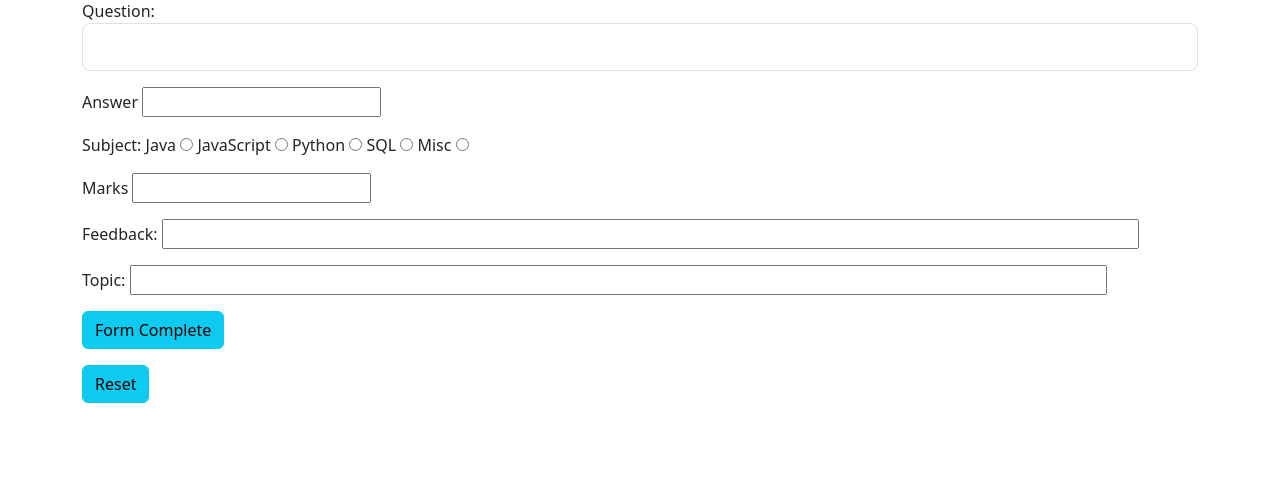
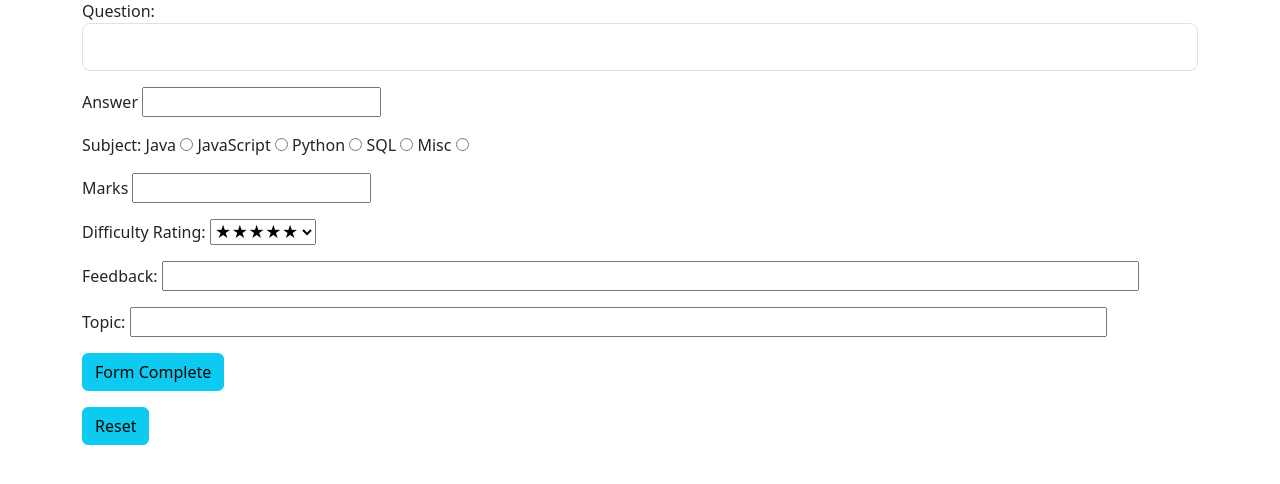
Before and after one commit to Iron-Chef/Automated_Assessment_Tool, a Flask app: page /add_fill_in_the_blank_question in a window 1280 px wide. Shown: the part 170-654 px from the top of the page. Run offline with Flask 3, Linux system fonts and the light colour scheme; some libraries are stand-ins or nearby versions.

Commit message:
Minor tweaks

```diff
--- a/app/forms.py
+++ b/app/forms.py
@@ -65,6 +65,7 @@ class FillInTheBlankQuestionForm(FlaskForm):
         ],
         coerce = str, validators = [DataRequired()])
     marks = IntegerField(validators = [DataRequired (message = "Please type your question here: ")])
+    rating = SelectField('Difficulty Rating:',choices=DIFFICULTY_RATING, coerce=int)
     feedback = StringField ("Feedback: ")
     topic = StringField("Topic: ")
     submit = SubmitField("Form Complete")
--- a/app/models.py
+++ b/app/models.py
@@ -64,8 +64,6 @@ class Multiplechoice(db.Model):
     ans_choice_4 = db.Column(db.Integer, default=False)
     rating = db.Column(db.Unicode(40))
     rating_num=db.Column(db.Integer)
-    #add tag column
-    #add difficulty column
     #add student answer foreignkey
     subject_tag = db.Column(db.Text, default = "")
     marks=db.Column(db.Integer, default=False)
--- a/app/routes.py
+++ b/app/routes.py
@@ -189,6 +189,8 @@ def add_fill_in_the_blank_question():
         answer_1 = form.answer.data,
         subject_tag = form.subject.data,
         marks = form.marks.data,
+        rating = dict(DIFFICULTY_RATING).get(form.rating.data),
+        rating_num = form.rating.data,
         feedback = form.feedback.data,
         topic_tag = form.topic.data,
         question_type = "fill_in_the_blank"
@@ -226,6 +228,8 @@ def edit_fill_in_the_blank_question(fill_in_the_blank_question_id):
         fill_in_the_blank_question.answer_1 = form.answer.data
         fill_in_the_blank_question.subject_tag = form.subject.data
         fill_in_the_blank_question.marks = form.marks.data
+        fill_in_the_blank_question.rating = dict(DIFFICULTY_RATING).get(form.rating.data)
+        fill_in_the_blank_question.rating_num = form.rating.data
         fill_in_the_blank_question.feedback = form.feedback.data
         fill_in_the_blank_question.topic_tag = form.topic.data
 
@@ -239,6 +243,7 @@ def edit_fill_in_the_blank_question(fill_in_the_blank_question_id):
     form.answer.data = fill_in_the_blank_question.answer_1
     form.subject.data = fill_in_the_blank_question.subject_tag
     form.marks.data = fill_in_the_blank_question.marks
+    form.rating.data == dict(DIFFICULTY_RATING).get(fill_in_the_blank_question.rating)
     form.feedback.data = fill_in_the_blank_question.feedback
     form.topic.data = fill_in_the_blank_question.topic_tag
 
@@ -274,8 +279,10 @@ def question_list(order_by):
         questions = Multiplechoice.query.order_by(Multiplechoice.marks)
     elif order_by == "marks_desc":
         questions = Multiplechoice.query.order_by(Multiplechoice.marks.desc())
-    elif order_by == "difficulty":
-        questions = Multiplechoice.query.order_by(Multiplechoice.difficulty)
+    elif order_by == "difficulty_asc":
+        questions = Multiplechoice.query.order_by(Multiplechoice.rating_num)
+    elif order_by == "difficulty_desc":
+        questions = Multiplechoice.query.order_by(Multiplechoice.rating_num.desc())
 
     return render_template('question_list.html',questions=questions)
 
@@ -399,8 +406,6 @@ def attempt_test(test_id):
   form.answer_5.choices = [(question_5.ans_choice_1,question_5.answer_1),(question_5.ans_choice_2,question_5.answer_2),(question_5.ans_choice_3,question_5.answer_3),(question_5.ans_choice_4,question_5.answer_4)]
   marks=0
 
-
-
   if form.validate_on_submit():
     if form.answer_1.data =="1":
         marks+=question_1.marks
--- a/app/templates/add_fill_in_the_blank_question.html
+++ b/app/templates/add_fill_in_the_blank_question.html
@@ -38,6 +38,10 @@
             </p>
 
             <p>
+                {{ form.rating.label }} {{ form.rating }}
+            </p>
+
+            <p>
                 {{ form.feedback.label }}
                 {{ form.feedback(size = 100) }}
             </p>
--- a/app/templates/fill_in_the_blank_question.html
+++ b/app/templates/fill_in_the_blank_question.html
@@ -21,6 +21,9 @@
     {% endif %}
     <br>
     <br>
+    <p class = "feedback">Difficulty Rating: {{ fill_in_the_blank_question.rating }}</p>
+    <br>
+    <br>
     <p class = "topic">Tags: </p> {{ fill_in_the_blank_question.topic_tag }}
     <br>
     <br>
```
Also changed, not shown: app/templates/edit_fill_in_the_blank_question.html (+9 -5 lines), app/templates/question_list.html (+5 -3 lines), app/response.db, app/static/css/main.css (line endings or trailing spaces).
